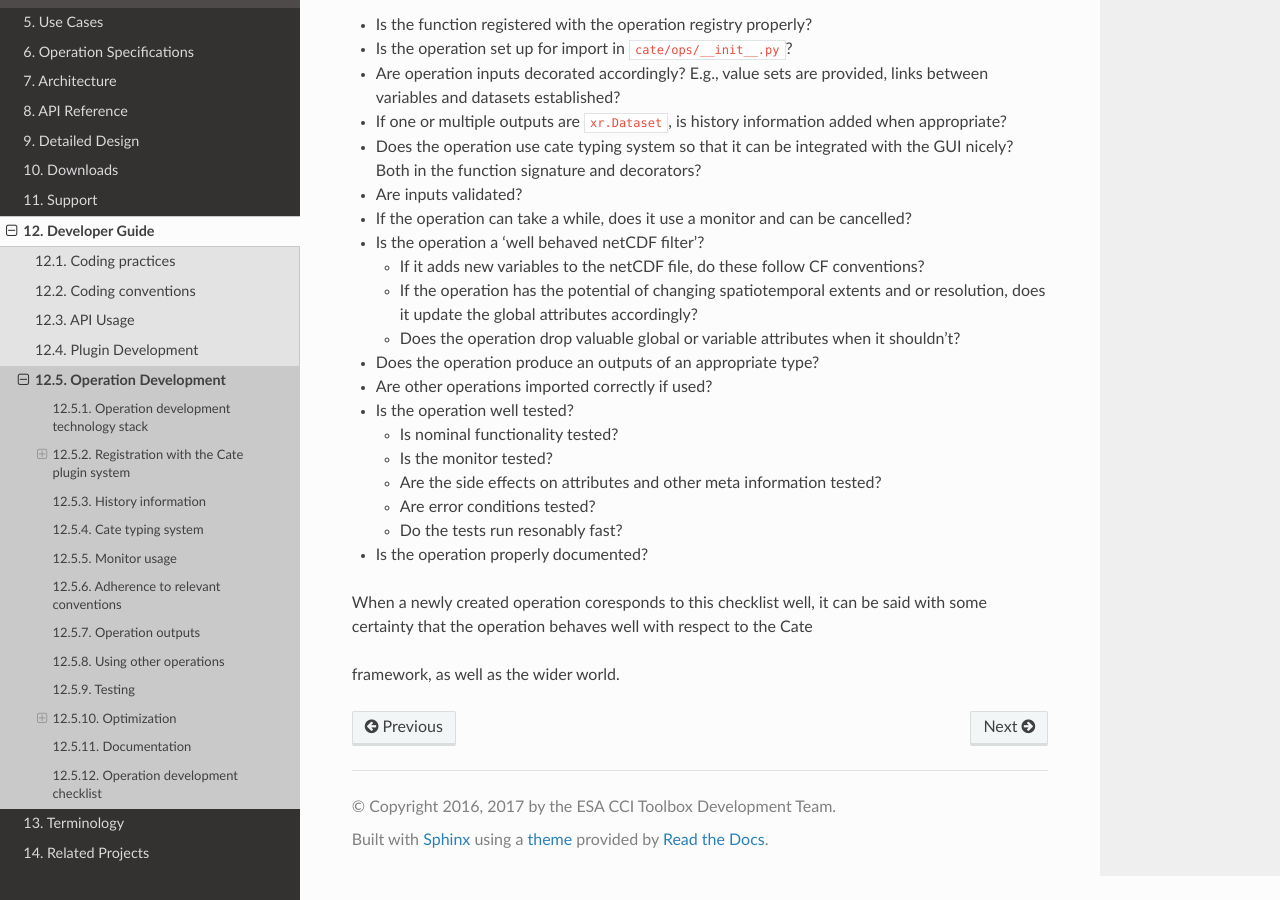
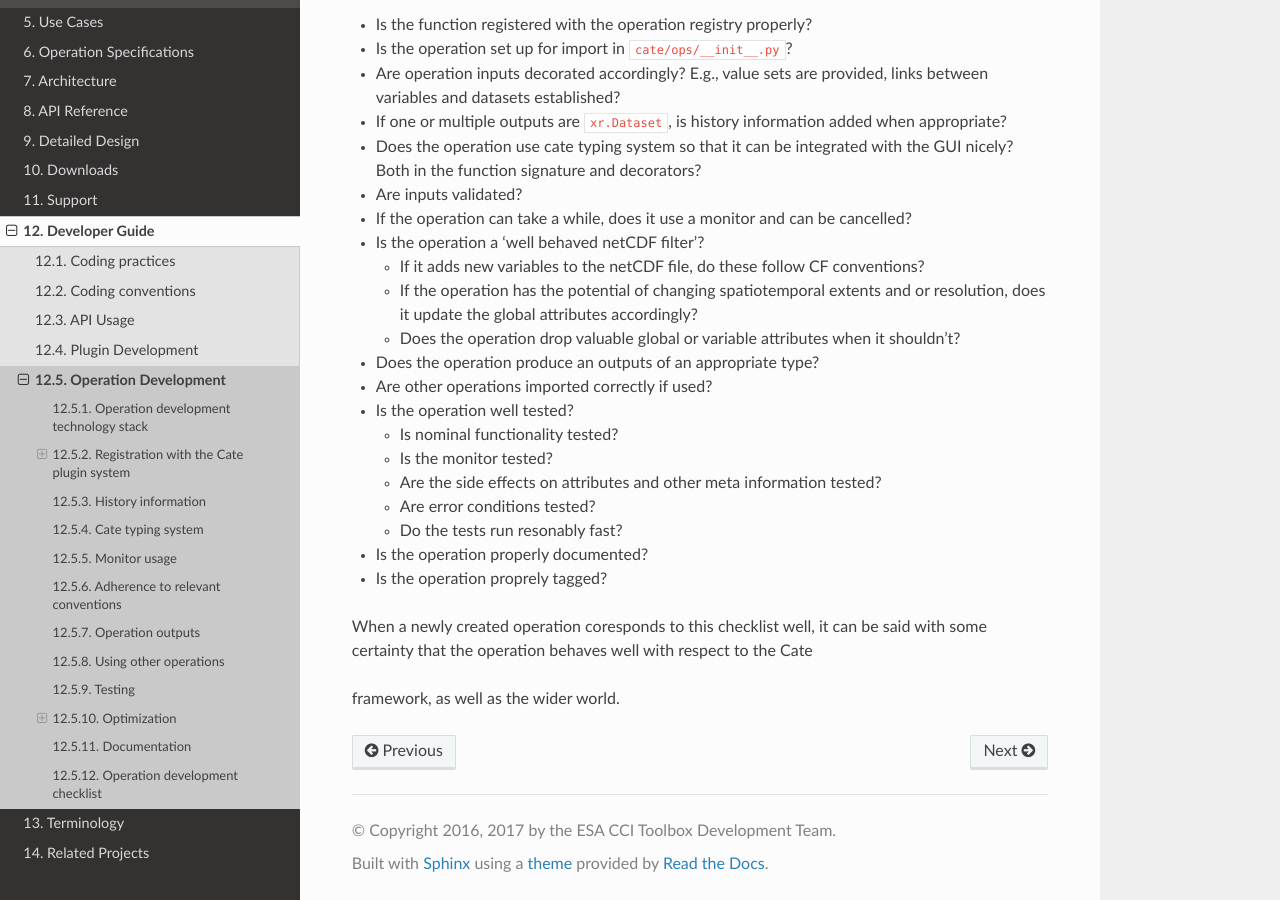
Before and after one commit to CCI-Tools/cate, a Sphinx documentation site: the page built from doc/source/developer_guide/dg_operation_development.rst, in a window 1280 px wide and 900 px high, scrolled down 9379 px. Built offline with Sphinx 7.4.7 and the Read the Docs theme 2.0.0, drawn with Linux system fonts in a browser that asks for light colours.

Commit message:
Update developers' guide

```diff
--- a/doc/source/developer_guide/dg_operation_development.rst
+++ b/doc/source/developer_guide/dg_operation_development.rst
@@ -571,6 +571,7 @@ Operation development checklist
   * Do the tests run resonably fast?
 
 * Is the operation properly documented?
+* Is the operation proprely tagged?
 
 When a newly created operation coresponds to this checklist well, it can be said with
 some certainty that the operation behaves well with respect to the Cate
```
